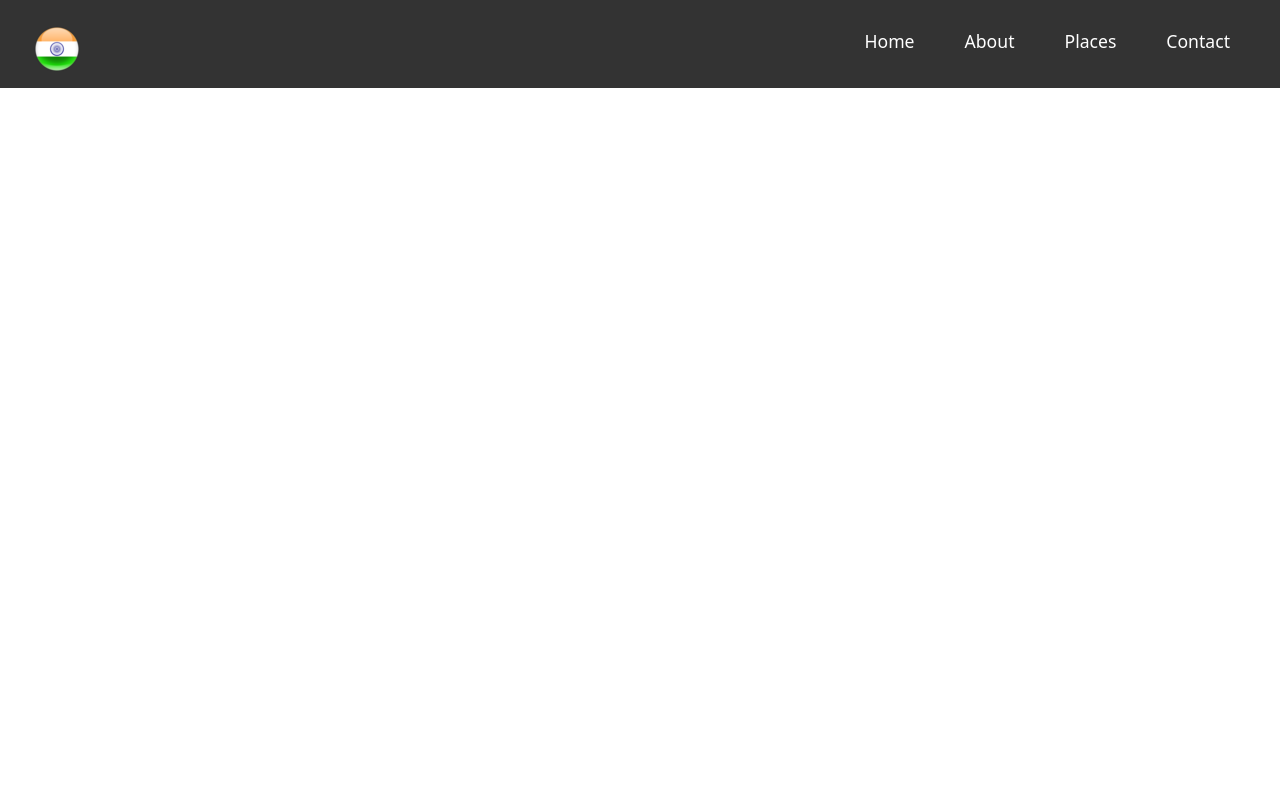
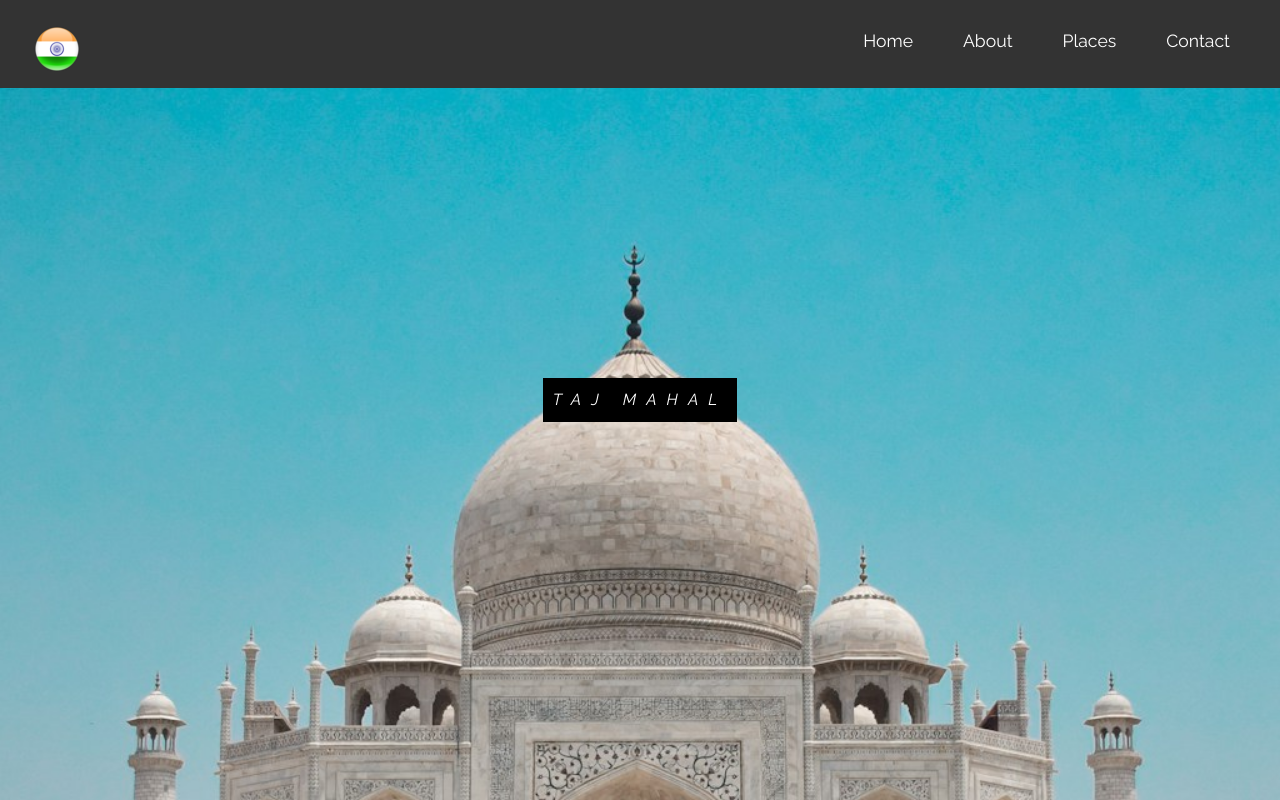
Before and after one commit to Melvin-KJ/React-Prallax, a React (Vite) app: page / in a window 1280 px wide. Shown: the top 800 px of the page. Built offline with nearby package versions, Linux system fonts and the light colour scheme.

Commit message:
Created 4 components containing background image with text

```diff
--- a/index.html
+++ b/index.html
@@ -1,4 +1,4 @@
-<!doctype html>
+<!DOCTYPE html>
 <html lang="en">
   <head>
     <meta charset="UTF-8" />
@@ -6,7 +6,19 @@
     <meta name="viewport" content="width=device-width, initial-scale=1.0" />
     <title>Historical Places</title>
     <!-- Bootstrap cdn -->
-    <link href="https://cdn.jsdelivr.net/npm/bootstrap@5.3.3/dist/css/bootstrap.min.css" rel="stylesheet" integrity="sha384-QWTKZyjpPEjISv5WaRU9OFeRpok6YctnYmDr5pNlyT2bRjXh0JMhjY6hW+ALEwIH" crossorigin="anonymous">
+    <link
+      href="https://cdn.jsdelivr.net/npm/bootstrap@5.3.3/dist/css/bootstrap.min.css"
+      rel="stylesheet"
+      integrity="sha384-QWTKZyjpPEjISv5WaRU9OFeRpok6YctnYmDr5pNlyT2bRjXh0JMhjY6hW+ALEwIH"
+      crossorigin="anonymous"
+    />
+    <!-- Google font cdn -->
+    <link rel="preconnect" href="https://fonts.googleapis.com" />
+    <link rel="preconnect" href="https://fonts.gstatic.com" crossorigin />
+    <link
+      href="https://fonts.googleapis.com/css2?family=Raleway:ital,wght@0,100..900;1,100..900&display=swap"
+      rel="stylesheet"
+    />
   </head>
   <body>
     <div id="root"></div>
--- a/src/App.jsx
+++ b/src/App.jsx
@@ -1,10 +1,17 @@
 import './App.css';
 import Navbar from './components/Navbar';
+import TajImage from './components/Taj';
+import Palace from './components/palace';
 
 function App() {
   return (
     <div>
+      {/* Navbar component */}
       <Navbar />
+      {/* Taj Mahal Component */}
+      <TajImage/>
+      {/* Mysroe Palace Component */}
+      <Palace/>
     </div>
   );
 }
--- a/src/components/Palace.jsx
+++ b/src/components/Palace.jsx
@@ -0,0 +1,17 @@
+import { Parallax } from 'react-parallax';
+import MysorePalace from '../assets/Mysore Palace.jpg';
+
+const Palace = () => (
+  <Parallax
+    className="image"
+    bgImage={MysorePalace}
+    bgImageAlt="Mysore Palace Image"
+    strength={800}
+  >
+    <div className="content">
+      <span className="Img-text">Taj Mahal</span>
+    </div>
+  </Parallax>
+);
+
+export default Palace;
--- a/src/components/Taj.jsx
+++ b/src/components/Taj.jsx
@@ -0,0 +1,19 @@
+import { Parallax } from 'react-parallax';
+import TajMahal from '../assets/Taj Mahal.jpg'
+
+const TajImage = () => (
+  <Parallax
+    className='image'
+    bgImage={TajMahal}
+    bgImageAlt="Taj Mahal Image"
+    strength={800}
+  >
+   <div className='content'>
+    <span className='Img-text'>
+        Taj Mahal
+    </span>
+   </div>
+  </Parallax>
+);
+
+export default TajImage;
--- a/src/index.css
+++ b/src/index.css
@@ -0,0 +1,30 @@
+body{
+    font-family: "Raleway", sans-serif;
+    margin: 0;
+    padding: 0;
+    box-sizing: border-box;
+}
+
+.image{
+    position: relative;
+    height: 100vh;
+    width: 100%;
+}
+
+.content{
+    display: flex;
+    align-items: center;
+    justify-content:center;
+    height: 100vh;
+    width: 100%;
+    color: white;
+}
+
+.content span.Img-text{
+    font-style: italic;
+    font-size: 1rem;
+    padding: 10px;
+    text-transform: uppercase;
+    background: #000;
+    letter-spacing:10px;
+}
--- a/src/styles/Navbar.css
+++ b/src/styles/Navbar.css
@@ -1,5 +1,6 @@
 .navbar{
     position: fixed;
+    z-index: 10;
     width: 100%;
     display: flex;
     align-items: center;
```
